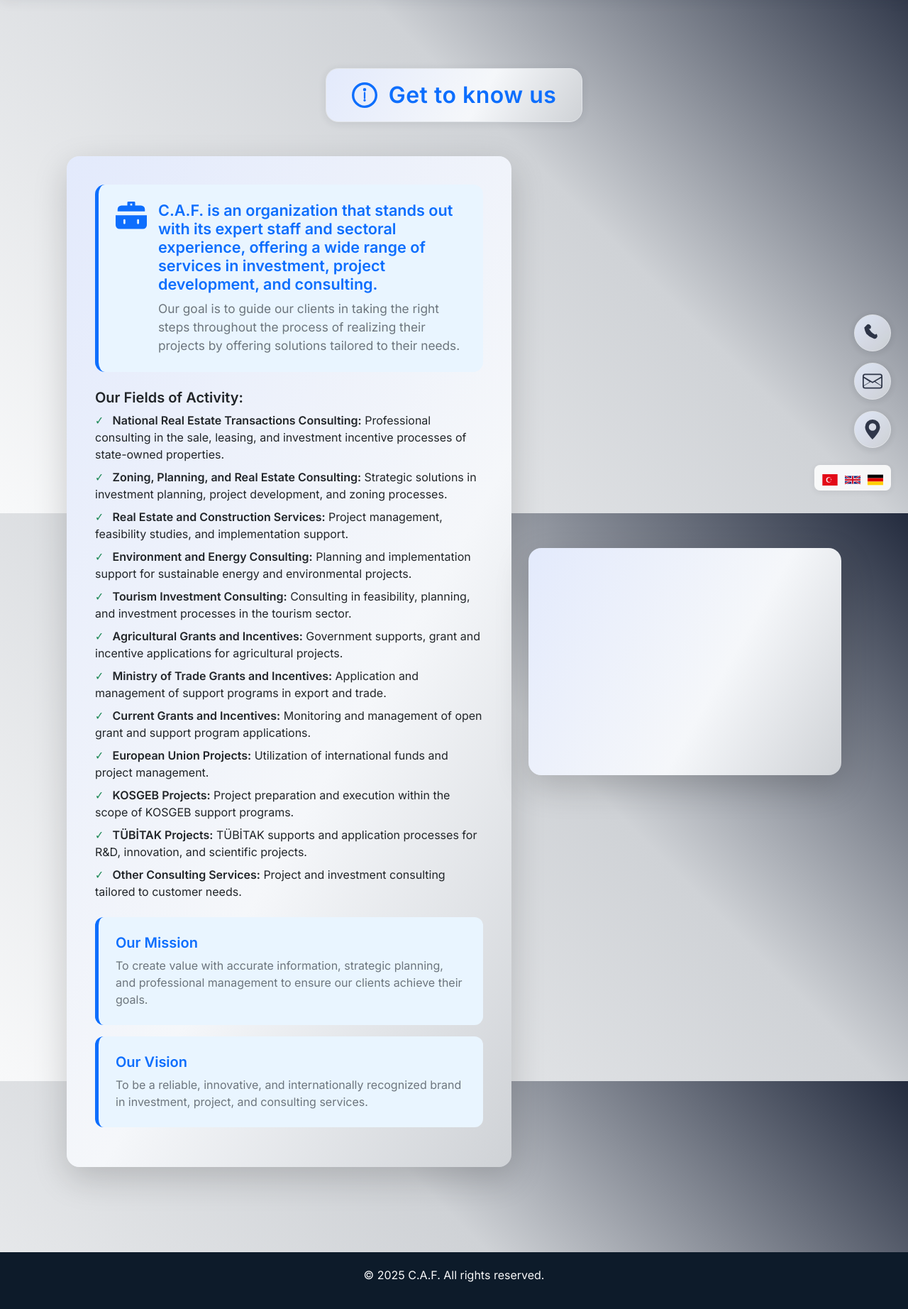
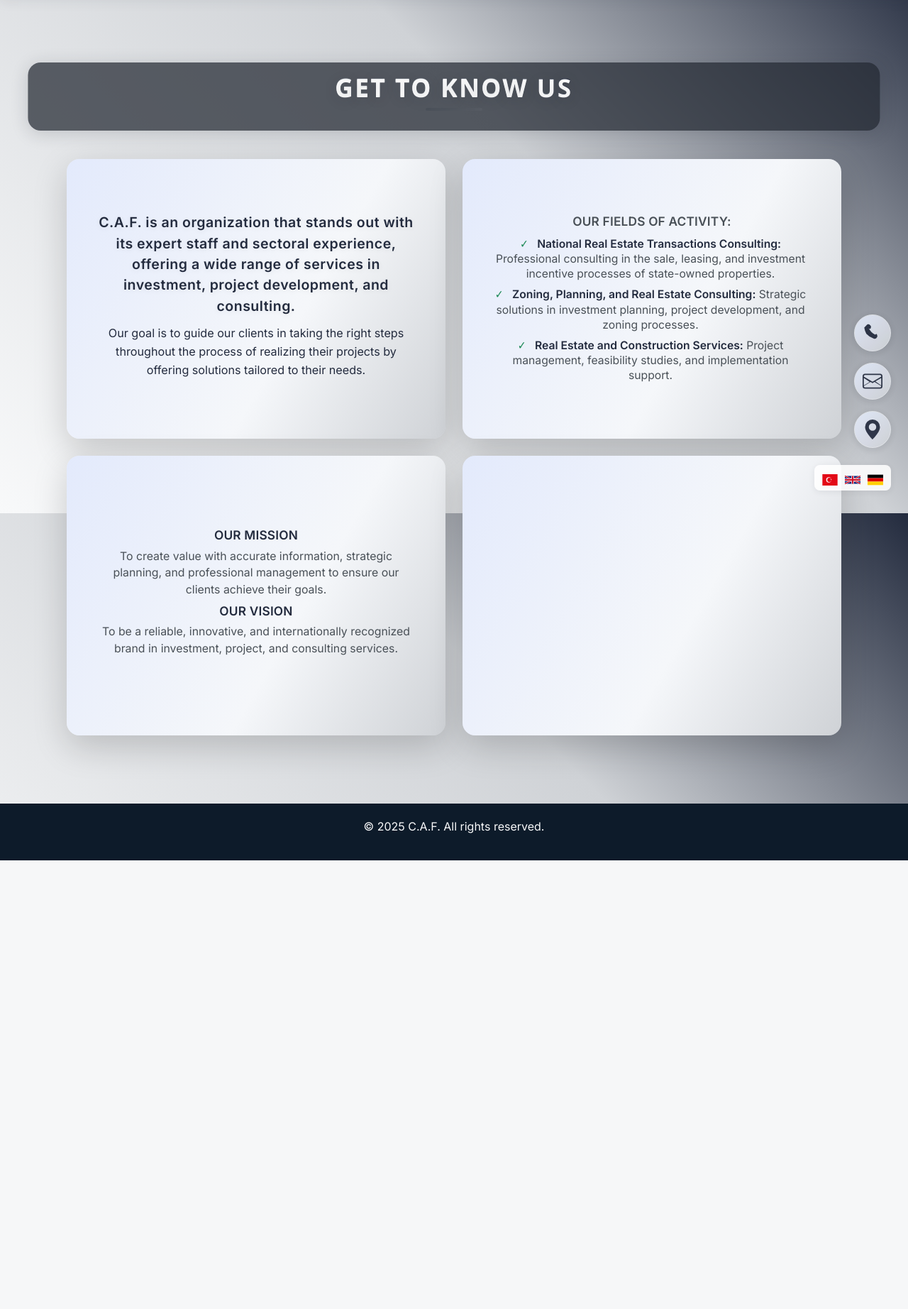
Before and after one commit to Lampa97/Consulting_Company_Website, a Django app: template website/templates/website/about.html in a window 1280 px wide. Shown: the part 77-1921 px from the top of the page at 71% size. After the commit the page ends 1289 px from the top, so only its background shows below. Run offline with Django 5.2, Linux system fonts and the light colour scheme; the template is opened without the code that fills it, so the values that code supplies are empty.

Commit message:
changed about us section

```diff
--- a/website/templates/website/about.html
+++ b/website/templates/website/about.html
@@ -8,63 +8,194 @@
 
 {% block content %}
   <div class="container py-5">
-    <div class="d-flex justify-content-center mb-5">
-      <div style="background: linear-gradient(120deg, #e3eafc 0%, #f5f7fa 60%, #cfd2d6 100%); border-radius: 18px; border: 1.5px solid #e3e6ea; box-shadow: 0 2px 12px 0 rgba(34,40,49,0.10); padding: 18px 36px; display: flex; align-items: center; gap: 16px;">
-        <svg xmlns="http://www.w3.org/2000/svg" width="36" height="36" fill="#0d6efd" class="d-none d-md-block" viewBox="0 0 16 16">
-          <path d="M8 0a8 8 0 1 0 0 16A8 8 0 0 0 8 0zm0 1.5A6.5 6.5 0 1 1 1.5 8 6.5 6.5 0 0 1 8 1.5zm0 2a1 1 0 1 1-1 1 1 1 0 0 1 1-1zm0 2.5a.5.5 0 0 1 .5.5v3.5a.5.5 0 0 1-1 0V6.5A.5.5 0 0 1 8 6zm0 6a.75.75 0 1 1 .75-.75A.75.75 0 0 1 8 12z"/>
-        </svg>
-        <h2 class="fw-bold mb-0" style="color:#0d6efd; font-size:2rem; letter-spacing:0.5px;">{% trans "Get to know us" %}</h2>
-      </div>
+    <style>
+      .about-gtku-title {
+        font-family: 'Montserrat', 'Segoe UI', Arial, sans-serif;
+        font-size: 2.2rem;
+        font-weight: 800;
+        letter-spacing: 2.5px;
+        background: linear-gradient(90deg, #e3e6ea 0%, #f5f7fa 60%, #232b3e 100%);
+        -webkit-background-clip: text;
+        -webkit-text-fill-color: transparent;
+        background-clip: text;
+        text-fill-color: transparent;
+        text-shadow: 0 4px 18px rgba(34,40,49,0.18), 0 1px 0 #fff;
+        margin-bottom: 0.2rem;
+        text-transform: uppercase;
+        position: relative;
+        z-index: 2;
+      }
+      .about-gtku-bg {
+        position: absolute;
+        left: 50%;
+        top: 50%;
+        transform: translate(-50%, -50%);
+        width: 110%;
+        height: 120%;
+        background: rgba(34,40,49,0.72);
+        border-radius: 18px;
+        box-shadow: 0 4px 24px 0 rgba(34,40,49,0.18);
+        z-index: 1;
+        pointer-events: none;
+      }
+      .about-gtku-line {
+        width: 80px;
+        height: 4px;
+        border-radius: 2px;
+        background: linear-gradient(90deg, #adb5bd 0%, #e3e6ea 100%);
+        margin: 0 auto 18px auto;
+        opacity: 0.85;
+      }
+    </style>
+    <div class="d-flex flex-column align-items-center mb-5 position-relative" style="min-height: 80px;">
+      <div class="about-gtku-bg"></div>
+      <div class="about-gtku-title">{% trans "Get to know us" %}</div>
+      <div class="about-gtku-line"></div>
     </div>
-    <div class="row align-items-center">
-      <div class="col-md-7">
-        <div class="card shadow-lg border-0 p-4 mb-4" style="background: linear-gradient(120deg, #e3eafc 0%, #f5f7fa 60%, #cfd2d6 100%); border-radius: 18px; border: 1.2px solid #e3e6ea; box-shadow: 0 2px 8px 0 rgba(60, 60, 60, 0.04); backdrop-filter: blur(1.5px);">
+    <style>
+      .about-equal-card {
+        min-height: 370px;
+        display: flex;
+        flex-direction: column;
+        justify-content: center;
+        align-items: center;
+        height: 100%;
+        text-align: center;
+      }
+      .about-equal-card .card-body {
+        display: flex;
+        flex-direction: column;
+        align-items: center;
+        justify-content: center;
+        height: 100%;
+        width: 100%;
+      }
+      .about-title {
+        font-size: 1.22rem;
+        font-weight: 700;
+        color: #232b3e;
+        letter-spacing: 0.5px;
+        margin-bottom: 0.7rem;
+        text-shadow: 0 2px 8px rgba(60,60,60,0.07);
+      }
+      .about-section-title {
+        font-size: 1.08rem;
+        font-weight: 600;
+        color: #495057;
+        letter-spacing: 0.2px;
+        margin-bottom: 0.5rem;
+        text-transform: uppercase;
+      }
+      .about-text {
+        color: #232b3e;
+        font-size: 1.01rem;
+        font-weight: 400;
+        line-height: 1.6;
+        margin-bottom: 0.5rem;
+      }
+      .about-fields-list {
+        font-size: 0.97rem;
+        color: #232b3e;
+      }
+      .about-fields-list li b {
+        color: #232b3e;
+        font-weight: 600;
+      }
+      .about-fields-list li {
+        color: #495057;
+      }
+      .about-mission-vision h5 {
+        font-size: 1.08rem;
+        font-weight: 700;
+        color: #232b3e;
+        letter-spacing: 0.2px;
+        margin-bottom: 0.4rem;
+        text-transform: uppercase;
+      }
+      .about-mission-vision p {
+        color: #495057;
+        font-size: 0.99rem;
+        font-weight: 400;
+        margin-bottom: 0.5rem;
+      }
+      .about-equal-card .card-body {
+        display: flex;
+        flex-direction: column;
+        align-items: center;
+        justify-content: center;
+        height: 100%;
+        width: 100%;
+      }
+      .about-fields-list {
+        font-size: 0.98rem;
+        max-height: 210px;
+        overflow-y: auto;
+        padding-right: 4px;
+      }
+      .about-fields-list li {
+        margin-bottom: 0.5rem;
+        line-height: 1.35;
+      }
+      @media (max-width: 991px) {
+        .about-equal-card {
+          min-height: unset;
+        }
+        .about-fields-list {
+          max-height: unset;
+        }
+      }
+    </style>
+  <div class="row g-4 align-items-stretch justify-content-center">
+      <!-- 1. Вводный абзац -->
+      <div class="col-12 col-lg-6 d-flex">
+  <div class="card shadow-lg border-0 p-4 mb-4 flex-fill about-equal-card" style="background: linear-gradient(120deg, #e3eafc 0%, #f5f7fa 60%, #cfd2d6 100%); border-radius: 18px; border: 1.2px solid #e3e6ea;">
           <div class="card-body">
-            <div class="p-4 mb-4 d-flex align-items-start" style="background: #e9f5ff; border-left: 5px solid #0d6efd; border-radius: 14px;">
-              <div class="me-3 d-none d-md-block" style="flex-shrink:0;">
-                <svg xmlns="http://www.w3.org/2000/svg" width="44" height="44" fill="#0d6efd" viewBox="0 0 16 16">
-                  <path d="M6.5 0a.5.5 0 0 0-.5.5V2H3a2 2 0 0 0-2 2v1h14V4a2 2 0 0 0-2-2h-3V.5a.5.5 0 0 0-.5-.5h-2zm1 2V1h1v1h-1z" />
-                  <path d="M0 7v5a2 2 0 0 0 2 2h12a2 2 0 0 0 2-2V7H0zm4.5 2a.5.5 0 0 1 .5.5V11a.5.5 0 0 1-1 0V9.5a.5.5 0 0 1 .5-.5zm7 0a.5.5 0 0 1 .5.5V11a.5.5 0 0 1-1 0V9.5a.5.5 0 0 1 .5-.5z" />
-                </svg>
-              </div>
-              <div>
-                <h1 class="fw-bold mb-2" style="font-size:1.35rem; color:#0d6efd;">
-                  {% trans "C.A.F. is an organization that stands out with its expert staff and sectoral experience, offering a wide range of services in investment, project development, and consulting." %}
-                </h1>
-                <p class="mb-0 text-secondary" style="font-size:1.08rem;">
-                  {% trans "Our goal is to guide our clients in taking the right steps throughout the process of realizing their projects by offering solutions tailored to their needs." %}
-                </p>
-              </div>
+            <div class="about-title">
+              {% trans "C.A.F. is an organization that stands out with its expert staff and sectoral experience, offering a wide range of services in investment, project development, and consulting." %}
             </div>
-            <h5 class="fw-bold mt-4 mb-2">{% trans "Our Fields of Activity" %}:</h5>
-            <ul class="list-unstyled mb-4">
-              <li class="mb-2"><span class="text-success me-2">&#10003;</span> <b>{% trans "National Real Estate Transactions Consulting" %}:</b> {% trans "Professional consulting in the sale, leasing, and investment incentive processes of state-owned properties." %}</li>
-              <li class="mb-2"><span class="text-success me-2">&#10003;</span> <b>{% trans "Zoning, Planning, and Real Estate Consulting" %}:</b> {% trans "Strategic solutions in investment planning, project development, and zoning processes." %}</li>
-              <li class="mb-2"><span class="text-success me-2">&#10003;</span> <b>{% trans "Real Estate and Construction Services" %}:</b> {% trans "Project management, feasibility studies, and implementation support." %}</li>
-              <li class="mb-2"><span class="text-success me-2">&#10003;</span> <b>{% trans "Environment and Energy Consulting" %}:</b> {% trans "Planning and implementation support for sustainable energy and environmental projects." %}</li>
-              <li class="mb-2"><span class="text-success me-2">&#10003;</span> <b>{% trans "Tourism Investment Consulting" %}:</b> {% trans "Consulting in feasibility, planning, and investment processes in the tourism sector." %}</li>
-              <li class="mb-2"><span class="text-success me-2">&#10003;</span> <b>{% trans "Agricultural Grants and Incentives" %}:</b> {% trans "Government supports, grant and incentive applications for agricultural projects." %}</li>
-              <li class="mb-2"><span class="text-success me-2">&#10003;</span> <b>{% trans "Ministry of Trade Grants and Incentives" %}:</b> {% trans "Application and management of support programs in export and trade." %}</li>
-              <li class="mb-2"><span class="text-success me-2">&#10003;</span> <b>{% trans "Current Grants and Incentives" %}:</b> {% trans "Monitoring and management of open grant and support program applications." %}</li>
-              <li class="mb-2"><span class="text-success me-2">&#10003;</span> <b>{% trans "European Union Projects" %}:</b> {% trans "Utilization of international funds and project management." %}</li>
-              <li class="mb-2"><span class="text-success me-2">&#10003;</span> <b>{% trans "KOSGEB Projects" %}:</b> {% trans "Project preparation and execution within the scope of KOSGEB support programs." %}</li>
-              <li class="mb-2"><span class="text-success me-2">&#10003;</span> <b>{% trans "TÜBİTAK Projects" %}:</b> {% trans "TÜBİTAK supports and application processes for R&D, innovation, and scientific projects." %}</li>
-              <li class="mb-2"><span class="text-success me-2">&#10003;</span> <b>{% trans "Other Consulting Services" %}:</b> {% trans "Project and investment consulting tailored to customer needs." %}</li>
-            </ul>
-            <div class="p-4 mb-3" style="background: #e9f5ff; border-left: 5px solid #0d6efd; border-radius: 12px;">
-              <h5 class="fw-bold mb-2" style="color:#0d6efd;">{% trans "Our Mission" %}</h5>
-              <p class="mb-0 text-secondary">{% trans "To create value with accurate information, strategic planning, and professional management to ensure our clients achieve their goals." %}</p>
-            </div>
-            <div class="p-4 mb-3" style="background: #e9f5ff; border-left: 5px solid #0d6efd; border-radius: 12px;">
-              <h5 class="fw-bold mb-2" style="color:#0d6efd;">{% trans "Our Vision" %}</h5>
-              <p class="mb-0 text-secondary">{% trans "To be a reliable, innovative, and internationally recognized brand in investment, project, and consulting services." %}</p>
+            <div class="about-text">
+              {% trans "Our goal is to guide our clients in taking the right steps throughout the process of realizing their projects by offering solutions tailored to their needs." %}
             </div>
           </div>
         </div>
       </div>
-      <div class="col-md-5 d-flex align-items-center justify-content-center">
-        <div class="card shadow-lg border-0 p-4 mb-4 w-100" style="background: linear-gradient(120deg, #e3eafc 0%, #f5f7fa 60%, #cfd2d6 100%); border-radius: 18px; border: 1.2px solid #e3e6ea; box-shadow: 0 2px 8px 0 rgba(60, 60, 60, 0.04); min-height: 320px; display: flex; align-items: center; justify-content: center; color: #adb5bd; font-size: 1.2rem;">
-          <!-- Placeholder for future content -->
+      <!-- 2. Список сфер деятельности -->
+      <div class="col-12 col-lg-6 d-flex">
+  <div class="card shadow-lg border-0 p-4 mb-4 flex-fill about-equal-card" style="background: linear-gradient(120deg, #e3eafc 0%, #f5f7fa 60%, #cfd2d6 100%); border-radius: 18px; border: 1.2px solid #e3e6ea;">
+          <div class="card-body">
+            <div class="about-section-title">{% trans "Our Fields of Activity" %}:</div>
+            <ul class="list-unstyled mb-0 about-fields-list">
+              <li><span class="text-success me-2">&#10003;</span> <b>{% trans "National Real Estate Transactions Consulting" %}:</b> {% trans "Professional consulting in the sale, leasing, and investment incentive processes of state-owned properties." %}</li>
+              <li><span class="text-success me-2">&#10003;</span> <b>{% trans "Zoning, Planning, and Real Estate Consulting" %}:</b> {% trans "Strategic solutions in investment planning, project development, and zoning processes." %}</li>
+              <li><span class="text-success me-2">&#10003;</span> <b>{% trans "Real Estate and Construction Services" %}:</b> {% trans "Project management, feasibility studies, and implementation support." %}</li>
+              <li><span class="text-success me-2">&#10003;</span> <b>{% trans "Environment and Energy Consulting" %}:</b> {% trans "Planning and implementation support for sustainable energy and environmental projects." %}</li>
+              <li><span class="text-success me-2">&#10003;</span> <b>{% trans "Tourism Investment Consulting" %}:</b> {% trans "Consulting in feasibility, planning, and investment processes in the tourism sector." %}</li>
+              <li><span class="text-success me-2">&#10003;</span> <b>{% trans "Agricultural Grants and Incentives" %}:</b> {% trans "Government supports, grant and incentive applications for agricultural projects." %}</li>
+              <li><span class="text-success me-2">&#10003;</span> <b>{% trans "Ministry of Trade Grants and Incentives" %}:</b> {% trans "Application and management of support programs in export and trade." %}</li>
+              <li><span class="text-success me-2">&#10003;</span> <b>{% trans "Current Grants and Incentives" %}:</b> {% trans "Monitoring and management of open grant and support program applications." %}</li>
+              <li><span class="text-success me-2">&#10003;</span> <b>{% trans "European Union Projects" %}:</b> {% trans "Utilization of international funds and project management." %}</li>
+              <li><span class="text-success me-2">&#10003;</span> <b>{% trans "KOSGEB Projects" %}:</b> {% trans "Project preparation and execution within the scope of KOSGEB support programs." %}</li>
+              <li><span class="text-success me-2">&#10003;</span> <b>{% trans "TÜBİTAK Projects" %}:</b> {% trans "TÜBİTAK supports and application processes for R&D, innovation, and scientific projects." %}</li>
+              <li><span class="text-success me-2">&#10003;</span> <b>{% trans "Other Consulting Services" %}:</b> {% trans "Project and investment consulting tailored to customer needs." %}</li>
+            </ul>
+          </div>
+        </div>
+      </div>
+      <!-- 3. Миссия и видение -->
+      <div class="col-12 col-lg-6 d-flex">
+  <div class="card shadow-lg border-0 p-4 mb-4 flex-fill about-equal-card" style="background: linear-gradient(120deg, #e3eafc 0%, #f5f7fa 60%, #cfd2d6 100%); border-radius: 18px; border: 1.2px solid #e3e6ea;">
+          <div class="card-body about-mission-vision">
+            <h5>{% trans "Our Mission" %}</h5>
+            <p>{% trans "To create value with accurate information, strategic planning, and professional management to ensure our clients achieve their goals." %}</p>
+            <h5>{% trans "Our Vision" %}</h5>
+            <p>{% trans "To be a reliable, innovative, and internationally recognized brand in investment, project, and consulting services." %}</p>
+          </div>
+        </div>
+      </div>
+      <!-- 4. Пустой квадрат -->
+      <div class="col-12 col-lg-6 d-flex">
+  <div class="card shadow-lg border-0 p-4 mb-4 flex-fill d-flex align-items-center justify-content-center about-equal-card" style="background: linear-gradient(120deg, #e3eafc 0%, #f5f7fa 60%, #cfd2d6 100%); border-radius: 18px; border: 1.2px solid #e3e6ea; min-width: 100px; color: #adb5bd; font-size: 1.2rem;">
+          <!-- Empty placeholder -->
         </div>
       </div>
     </div>
--- a/website/templates/website/contacts.html
+++ b/website/templates/website/contacts.html
@@ -48,8 +48,8 @@
 			<h4>{% trans "Our Address" %}</h4>
 			<p>Kızılırmak Mah, Çukurambar, 1443. Cd. No:25, USTA1071 Plaza, A Blok, 06530 Çankaya/Ankara</p>
 			<h4>{% trans "Phone Number" %}</h4>
-			<p><a href="tel:+905415453840">+90 541 545 38 40 - <b>Kürşat Dağdelen</b></a></p>
-			<p><a href="tel:+905326805914">+90 532 680 59 14 - <b>Levent Baydar</b></a></p>
+			<p><a href="tel:+905415453840">+90 541 545 38 40 - <b>Kürşat DAĞDELEN</b></a></p>
+			<p><a href="tel:+905326805914">+90 532 680 59 14 - <b>Levent BAYDAR</b></a></p>
 			<h4>Email</h4>
 			<p><a href="mailto:cafdanismanlik@gmail.com">cafdanismanlik@gmail.com</a></p>
 			</div>
```
Also changed, not shown: website/templates/website/category_list.html (+21 -0 lines).
